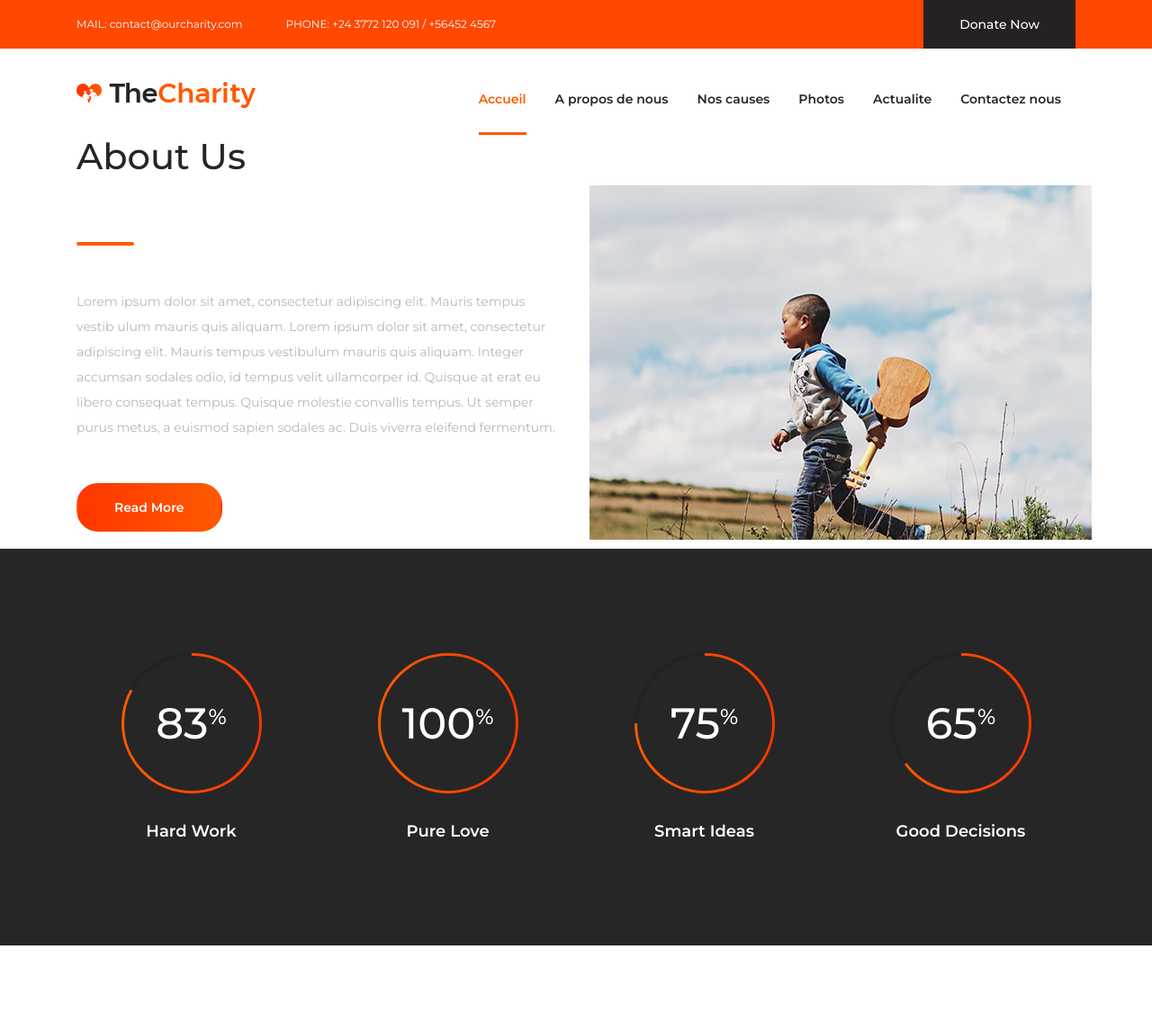
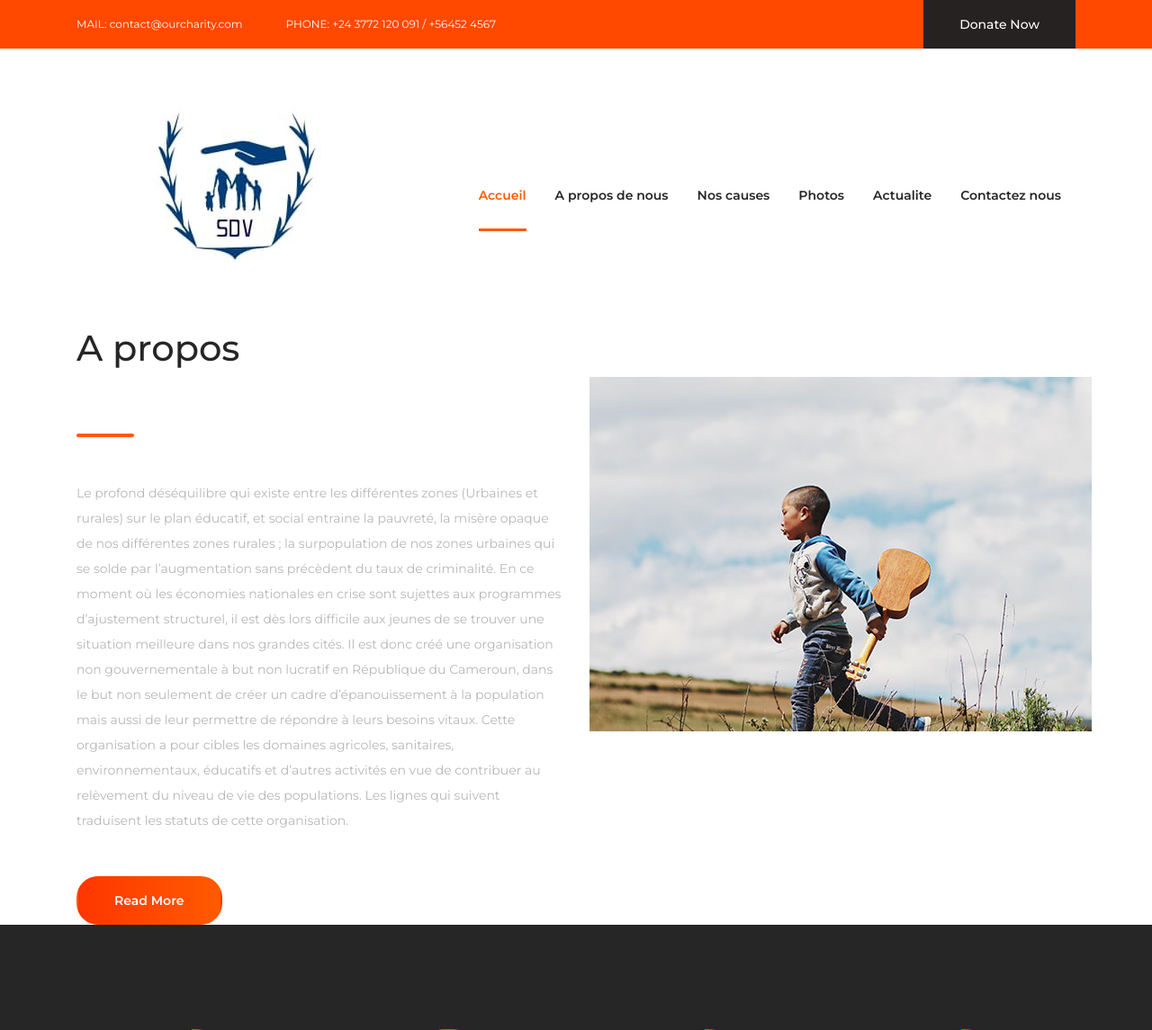
Before and after one commit to nejos97/ong-beta, a Django app: page /about/ in a window 1280 px wide. Shown: the top 1145 px of the page at 90% size. Run offline with Django 3.2, Linux system fonts and the light colour scheme; some libraries are stand-ins or nearby versions.

Commit message:
Last update before devmode

```diff
--- a/templates/about.html
+++ b/templates/about.html
@@ -9,7 +9,7 @@
     <div class="container">
         <div class="row">
             <div class="col-12">
-                <h1>About Us</h1>
+                <h1>A propos</h1>
             </div><!-- .col -->
         </div><!-- .row -->
     </div><!-- .container -->
@@ -25,7 +25,7 @@
                     </header><!-- .entry-header -->
 
                     <div class="entry-content mt-5">
-                        <p>Lorem ipsum dolor sit amet, consectetur adipiscing elit. Mauris tempus vestib ulum mauris quis aliquam. Lorem ipsum dolor sit amet, consectetur adipiscing elit. Mauris tempus vestibulum mauris quis aliquam. Integer accumsan sodales odio, id tempus velit ullamcorper id. Quisque at erat eu libero consequat tempus. Quisque molestie convallis tempus. Ut semper purus metus, a euismod sapien sodales ac. Duis viverra eleifend fermentum.</p>
+                        <p>Le profond déséquilibre qui existe entre les différentes zones (Urbaines et rurales)  sur le plan éducatif, et social entraine la pauvreté, la misère opaque de nos différentes zones  rurales ;  la surpopulation de nos zones urbaines qui se solde par l’augmentation sans précèdent du taux de criminalité. En ce moment où les économies nationales en crise sont sujettes aux programmes d’ajustement structurel, il est dès lors difficile aux jeunes de se trouver une situation meilleure dans nos grandes cités. Il est donc créé une organisation non gouvernementale à but non lucratif en République du Cameroun, dans le but non seulement de créer un cadre d’épanouissement  à la population mais aussi de leur permettre de répondre à leurs besoins vitaux. Cette organisation a  pour cibles les domaines agricoles, sanitaires, environnementaux, éducatifs et d’autres activités en vue de contribuer au relèvement du niveau de vie des populations. Les lignes qui suivent traduisent les statuts de cette organisation.</p>
                     </div><!-- .entry-content -->
 
                     <div class="entry-footer mt-5">
--- a/templates/layout/_footer.html
+++ b/templates/layout/_footer.html
@@ -64,7 +64,7 @@
                         <ul>
                             <li><i class="fa fa-phone"></i><span>+45 677 8993000 223</span></li>
                             <li><i class="fa fa-envelope"></i><span>office@template.com</span></li>
-                            <li><i class="fa fa-map-marker"></i><span>Main Str. no 45-46, b3, 56832, Los Angeles, CA</span></li>
+                            <li><i class="fa fa-map-marker"></i><span>Yaounde, Cameroun</span></li>
                         </ul>
                     </div><!-- .foot-contact -->
 
--- a/templates/layout/_navbar.html
+++ b/templates/layout/_navbar.html
@@ -27,12 +27,12 @@
             <div class="row">
                 <div class="col-12 d-flex flex-wrap justify-content-between align-items-center">
                     <div class="site-branding d-flex align-items-center">
-                       <a class="d-block" href=" {% url 'home' %} " rel="home"><img class="d-block" src=" {% static 'images/logo.png' %} " alt="logo"></a>
+                       <a class="d-block" href=" {% url 'home' %} " rel="home"><img class="d-block" src=" {% static 'images/logo.jpg' %} " alt="logo"></a>
                     </div><!-- .site-branding -->
 
                     <nav class="site-navigation d-flex justify-content-end align-items-center">
                         <ul class="d-flex flex-column flex-lg-row justify-content-lg-end align-content-center">
-                            <li class="current-menu-item"><a href="index.html">Accueil</a></li>
+                            <li class="current-menu-item"><a href="">Accueil</a></li>
                             <li><a href=" {% url 'about' %} ">A propos de nous</a></li>
                             <li><a href=" {% url 'cause' %}">Nos causes</a></li>
                             <li><a href="{% url 'gallery' %}">Photos</a></li>
```
Also changed, not shown: static/images/logo.jpg (added).
